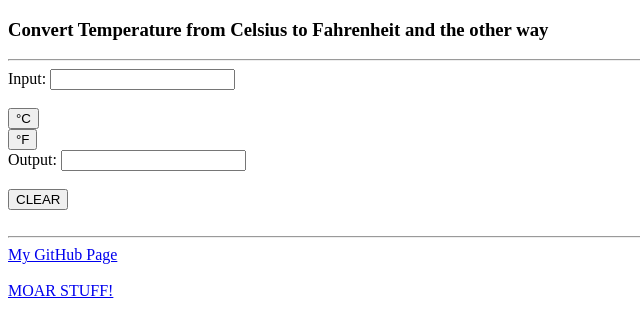
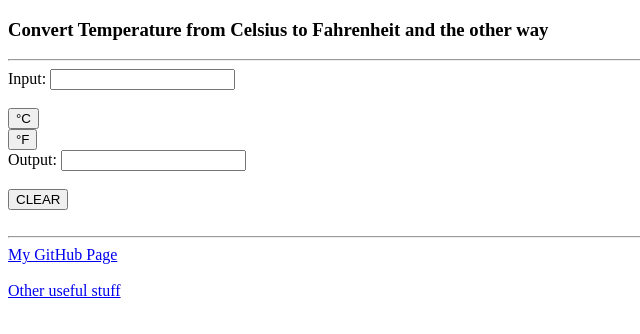
Before and after one commit to Seanathan10/TempConvert, a website: page index.html in a window 1280 px wide. Shown: the full height of the page, 0-640 px from the left. Drawn offline with Linux system fonts and the light colour scheme.

Commit message:
Update index.html

```diff
--- a/index.html
+++ b/index.html
@@ -41,6 +41,6 @@
     <foot>
         <hr>
         <a title = "This is where all my other projects are!" href="https://github.com/Seanathan10">My GitHub Page</a><br><br>
-        <a title = "hehehe" href="Images/rick.gif">MOAR STUFF!</a><br><br>
+        <a title = "hehehe" href="Images/rick.gif">Other useful stuff</a><br><br>
     </foot>
 </html>
```
